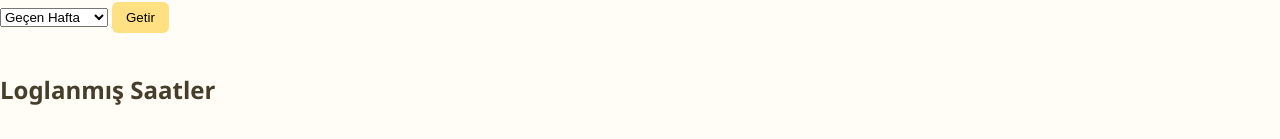
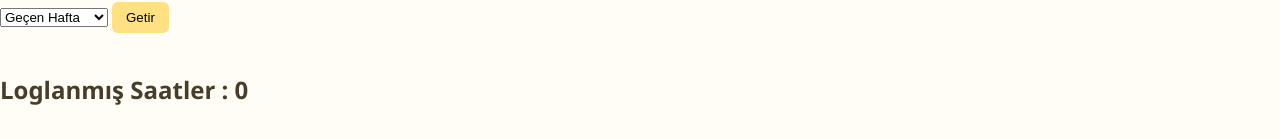
Before and after one commit to rgnblgn/tanyassistant, a React (Vite) app in the folder tanyassistant/Frontend/: page /logWork in a window 1280 px wide. Shown: the part 186-325 px from the top of the page. Built offline with nearby package versions, Linux system fonts and the light colour scheme; sample sign-in values are in the browser's storage.

Commit message:
TNY7-Total log work is added

```diff
--- a/tanyassistant/Frontend/src/pages/LogWork.jsx
+++ b/tanyassistant/Frontend/src/pages/LogWork.jsx
@@ -8,6 +8,8 @@ const LogWork = () => {
     const [logs, setLogs] = useState([]);
     const [range, setRange] = useState('lastWeek');
     const [chartData, setChartData] = useState([]);
+    const [totalUserHours, settotalUserHours] = useState(0);
+
 
     useEffect(() => {
         const saved = JSON.parse(localStorage.getItem('logUsers')) || [];
@@ -52,7 +54,8 @@ const LogWork = () => {
             key,
             totalHours: logs.reduce((sum, log) => sum + parseFloat(log.timeSpent), 0)
         }));
-
+        const totalUserHours = prepared.reduce((sum, item) => sum + item.totalHours || 0, 0)
+        settotalUserHours(totalUserHours)
         setChartData(prepared);
 
     };
@@ -85,7 +88,7 @@ const LogWork = () => {
 
 
             <div>
-                <h2>Loglanmış Saatler</h2>
+                <h2>Loglanmış Saatler : {totalUserHours}</h2>
                 <LogWorkChart data={chartData} />
             </div>
         </div>
```
